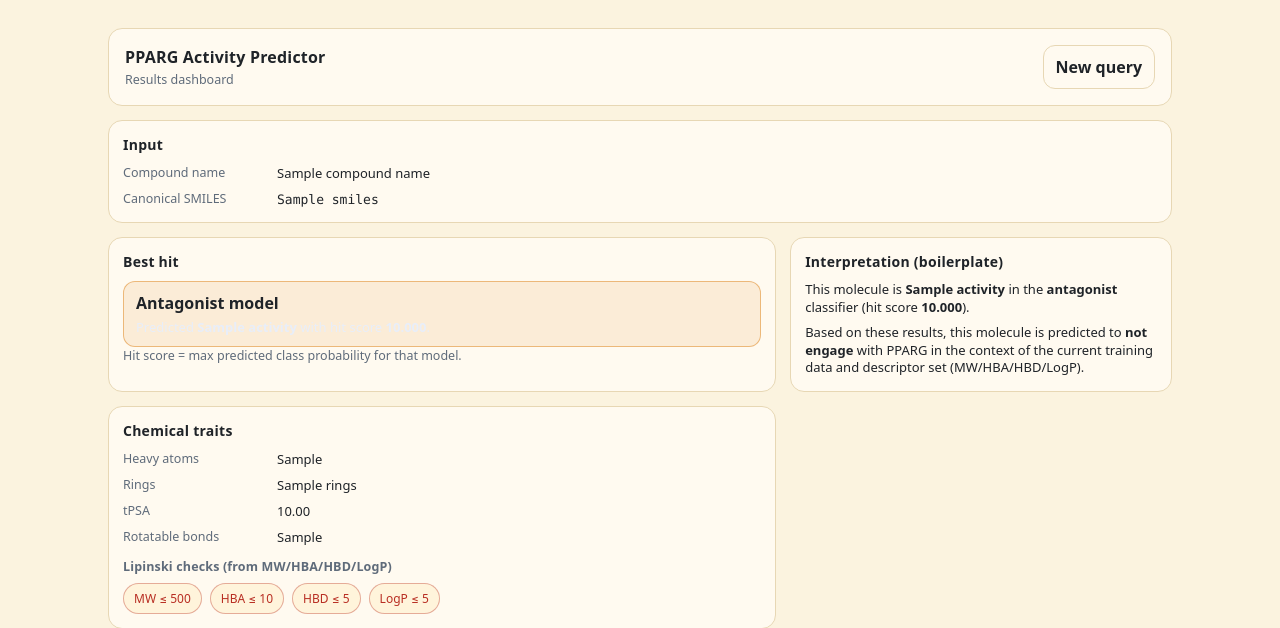
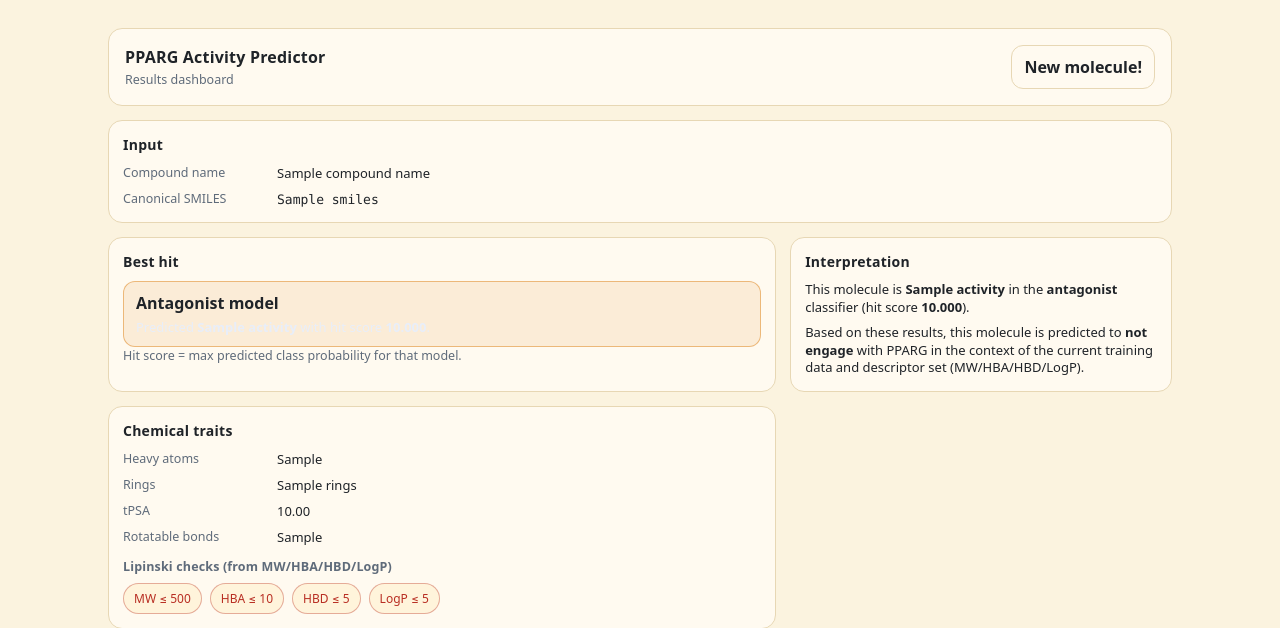
Before and after one commit to LaurenMBell/pparg, a Flask app: template templates/results.html in a window 1280 px wide. Shown: the top 628 px of the page. Run offline with Flask 3, Linux system fonts and the light colour scheme; the template is opened without the code that fills it: most values are stand-ins (such as "Sample title", 1, 10 or a date in 2020).

Commit message:
minor changes to ui

```diff
--- a/app.py
+++ b/app.py
@@ -75,14 +75,14 @@ def _draw_feature_importance(ag, ant):
         x - w / 2,
         [ag_fi[f] for f in features],
         width=w,
-        color="#c58a39",
+        color="orange",
         label="Agonist model",
     )
     ax.bar(
         x + w / 2,
         [ant_fi[f] for f in features],
         width=w,
-        color="#6b8f7a",
+        color="blue",
         label="Antagonist model",
     )
 
@@ -102,8 +102,8 @@ def _draw_model_metrics(ag, ant):
     ant_vals = [ant["metrics"][k] for k in labels]
     x = np.arange(len(labels))
     w = 0.36
-    ax.bar(x - w / 2, ag_vals, width=w, color="#c58a39", label="Agonist model")
-    ax.bar(x + w / 2, ant_vals, width=w, color="#6b8f7a", label="Antagonist model")
+    ax.bar(x - w / 2, ag_vals, width=w, color="orange", label="Agonist model")
+    ax.bar(x + w / 2, ant_vals, width=w, color="blue", label="Antagonist model")
     ax.set_xticks(x)
     ax.set_xticklabels([s.title() for s in labels])
     ax.set_ylim(0, 1.0)
@@ -118,7 +118,7 @@ def _draw_prediction_hit_scores(ag_pred, ant_pred):
     fig, ax = plt.subplots(figsize=(7.6, 2.7))
     labels = ["Agonist", "Antagonist"]
     vals = [ag_pred["hit_score"], ant_pred["hit_score"]]
-    colors = ["#c58a39", "#6b8f7a"]
+    colors = [c]
     ax.bar(labels, vals, color=colors)
     ax.set_ylim(0, 1.0)
     ax.set_ylabel("Hit score (max class probability)")
--- a/templates/results.html
+++ b/templates/results.html
@@ -13,7 +13,7 @@
           <div class="brand__title">PPARG Activity Predictor</div>
           <div class="brand__subtitle">Results dashboard</div>
         </div>
-        <a class="btn btn--ghost" href="{{ url_for('index') }}">New query</a>
+        <a class="btn btn--ghost" href="{{ url_for('index') }}">New molecule!</a>
       </header>
 
       <main class="grid">
@@ -47,7 +47,7 @@
         </section>
 
         <section class="panel">
-          <h2 class="panel__title">Interpretation (boilerplate)</h2>
+          <h2 class="panel__title">Interpretation</h2>
           <div class="interpret">
             <p class="interpret__p">
               This molecule is <b>{{ best.activity }}</b> in the <b>{{ 'agonist' if best.model == 'agonist' else 'antagonist' }}</b>
```
